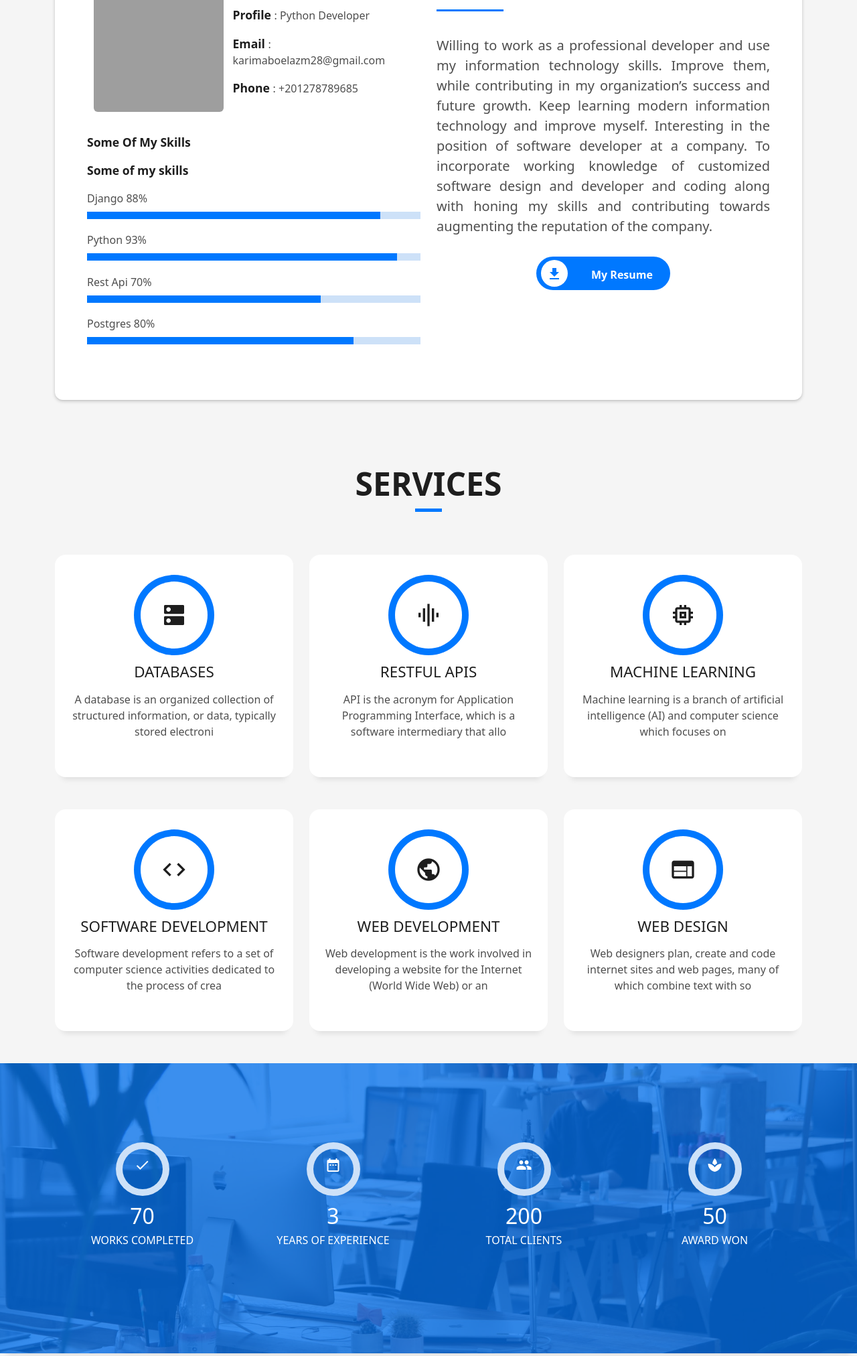
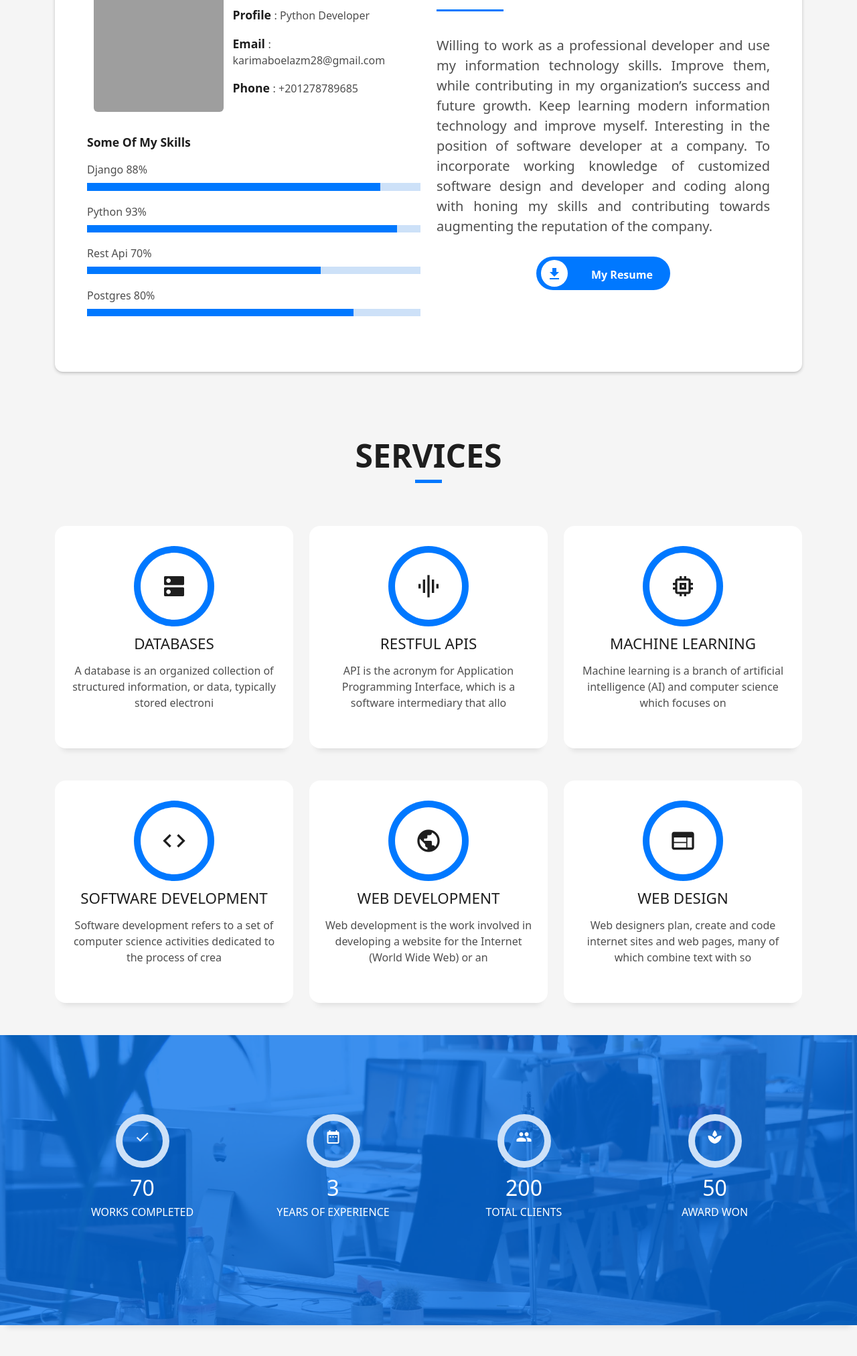
Before and after one commit to karim-aboelazm/MyPortfolio, a Django app: page / in a window 1280 px wide. Shown: the part 961-2985 px from the top of the page at 67% size. Run offline with Django 4.2, Linux system fonts and the light colour scheme; data comes from the database, SQL or seed files in the repository; some libraries are stand-ins or nearby versions; grey boxes are pictures that could not be loaded.

Commit message:
Update home.html

```diff
--- a/portfolio/templates/home.html
+++ b/portfolio/templates/home.html
@@ -36,11 +36,9 @@
                   </div>
                   <div class="skill-mf">
 
-                    <p class="title-s">{% trans "Some Of My Skills" %}</p>
-
                     {% get_current_language as LANGUAGE_CODE %}
                     {% if LANGUAGE_CODE == 'en' %}
-                    <p class="title-s">Some of my skills</p>
+                    <p class="title-s">Some Of My Skills</p>
                     {% else %}
                     <p class="title-s">بعض المهارات الخاصة بي</p>
                     {% endif %}
```
